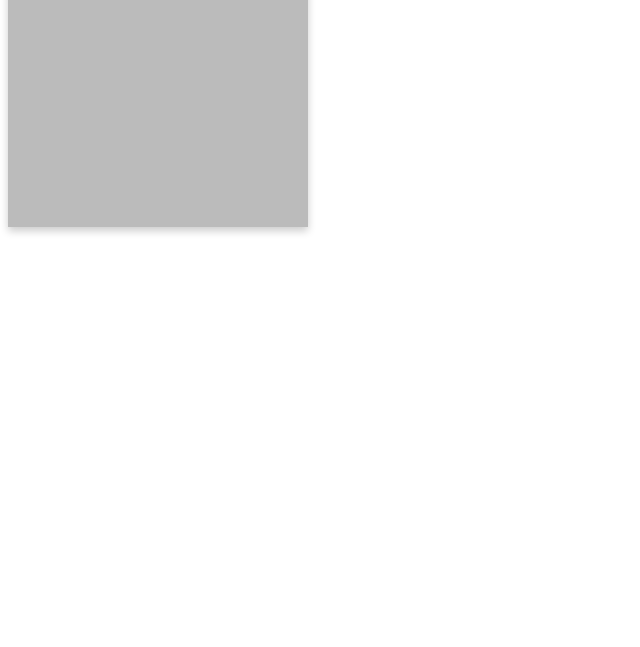
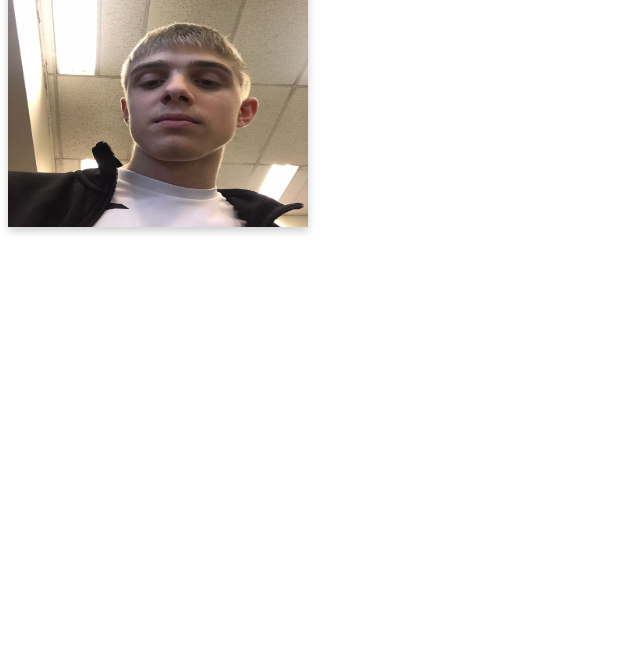
Before and after one commit to mxssiu/STA, a plain HTML site: page css/flipcard.html in a window 1280 px wide. Shown: the part 153-800 px from the top of the page, without its empty margins (0-640 px from the left). Drawn offline with Linux system fonts and the light colour scheme.

Commit message:
Update flipcard.html

```diff
--- a/css/flipcard.html
+++ b/css/flipcard.html
@@ -55,7 +55,7 @@ body {
 <div class="flip-card">
   <div class="flip-card-inner">
     <div class="flip-card-front">
-      <img src="img_avatar.png" alt="Avatar" style="width:300px;height:300px;">
+      <img src="foto.jpeg" alt="Avatar" style="width:300px;height:300px;">
     </div>
     <div class="flip-card-back">
       <h1>Massimo Uzzolo</h1>
```
